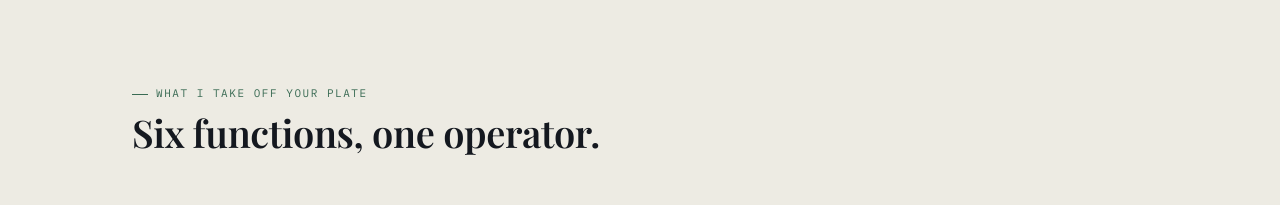
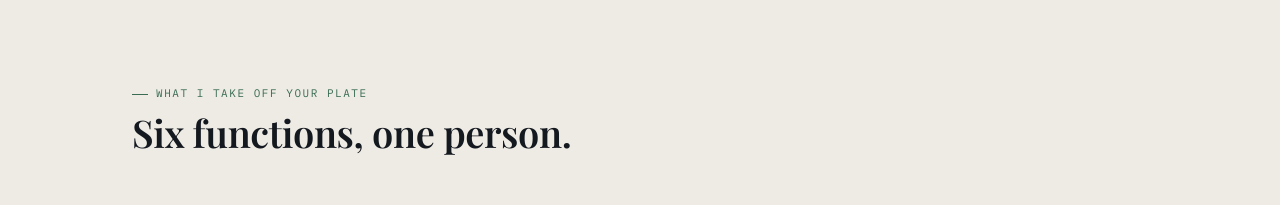
Before and after one commit to allanmunezjr/portfolio, a plain HTML site: page index.html in a window 1280 px wide. Shown: the part 1602-1807 px from the top of the page. Drawn offline with nearby package versions, Linux system fonts and the light colour scheme; a web font is replaced by a local one.

Commit message:
Update index.html

```diff
--- a/index.html
+++ b/index.html
@@ -383,7 +383,7 @@
  <div class="section-head">
  <div>
  <div class="eyebrow">What I take off your plate</div>
- <h2>Six functions, one operator.</h2>
+ <h2>Six functions, one person.</h2>
  </div>
  </div>
  <div class="services">
```
